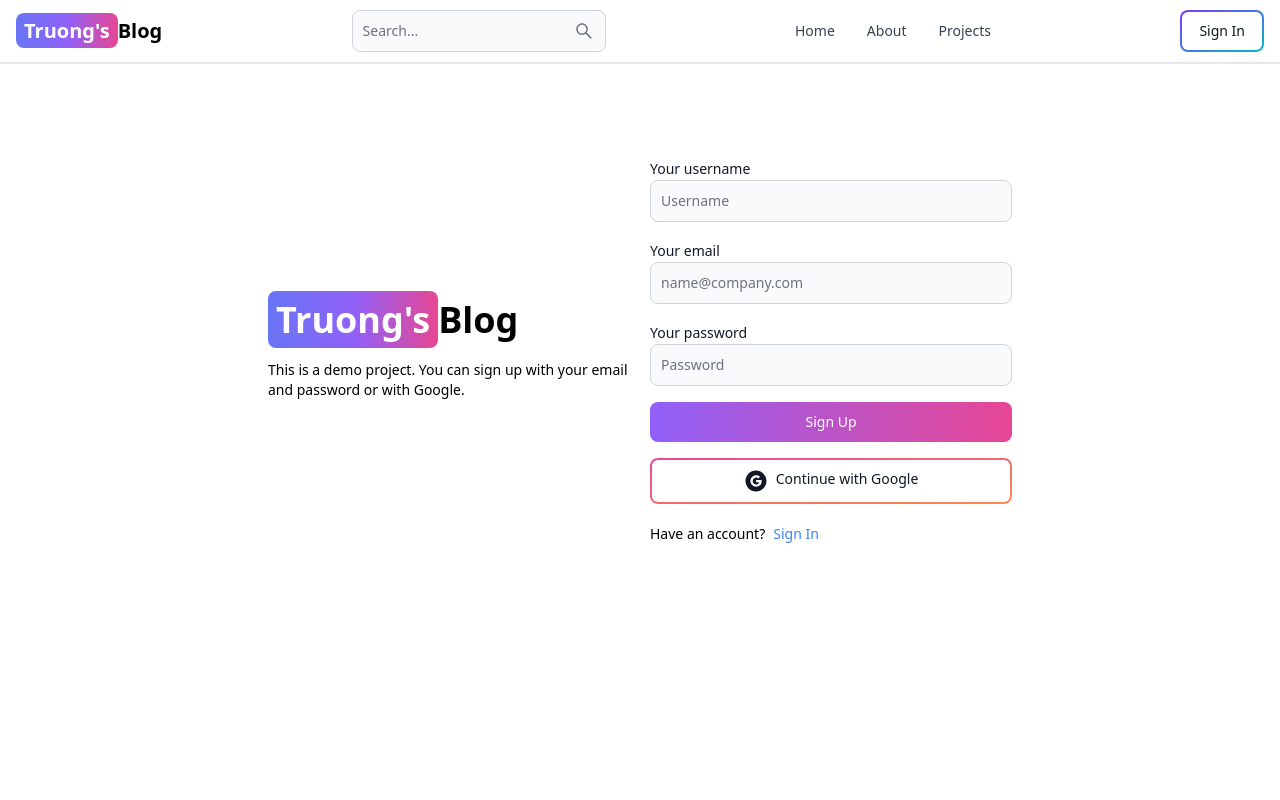
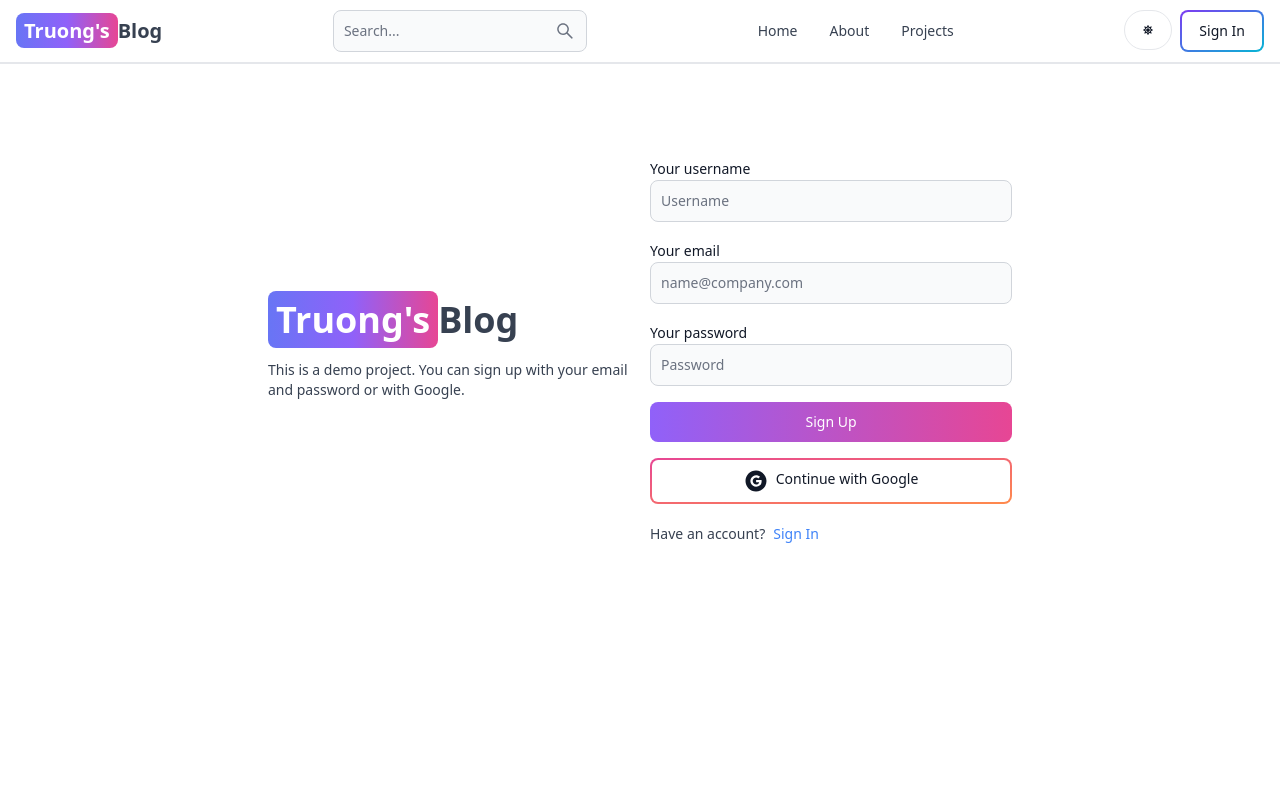
Before and after one commit to ValoQuang/portfolio, a React (Vite) app in the folder client/: page /sign-in in a window 1280 px wide. Shown: the top 800 px of the page. Built offline with nearby package versions, Linux system fonts and the light colour scheme.

Commit message:
fix: flowbite

```diff
--- a/client/package.json
+++ b/client/package.json
@@ -13,6 +13,7 @@
     "@reduxjs/toolkit": "^2.2.2",
     "dotenv": "^16.4.5",
     "firebase": "^10.9.0",
+    "flowbite-react": "^0.7.5",
     "react": "^18.2.0",
     "react-dom": "^18.2.0",
     "react-icons": "^5.0.1",
--- a/client/src/components/Header/Header.tsx
+++ b/client/src/components/Header/Header.tsx
@@ -1,34 +1,25 @@
-import { Avatar, Button, Dropdown, Navbar, TextInput } from "flowbite-react";
-import { Link, useLocation, useNavigate } from "react-router-dom";
-import { AiOutlineSearch } from "react-icons/ai";
-//import { FaMoon, FaSun } from 'react-icons/fa';
-import { useSelector, useDispatch } from "react-redux";
-//import { toggleTheme } from '../redux/theme/themeSlice';
-import { signoutSuccess } from "../../redux/user/userSlice";
-import { SetStateAction, useEffect, useState } from "react";
-import { RootState } from "../../redux/store";
+import { Avatar, Button, Dropdown, Navbar, TextInput } from 'flowbite-react';
+import { Link, useLocation, useNavigate } from 'react-router-dom';
+import { AiOutlineSearch } from 'react-icons/ai';
+import { FaMoon, FaSun } from 'react-icons/fa';
+import { useSelector, useDispatch } from 'react-redux';
+import { toggleTheme } from '../../redux/theme/themeSlice';
+import { signoutSuccess } from '../../redux/user/userSlice';
+import { SetStateAction, useEffect, useState } from 'react';
+import { RootState } from '../../redux/store';
 
-const Header = () => {
+export default function Header() {
   const path = useLocation().pathname;
   const location = useLocation();
   const navigate = useNavigate();
   const dispatch = useDispatch();
   const { currentUser } = useSelector((state: RootState) => state.user);
-  //const { theme } = useSelector((state) => state.theme);
-  const [searchTerm, setSearchTerm] = useState("");
-
-  //  <Button
-  //  className="w-12 h-10 hidden sm:inline"
-  //  color="gray"
-  //  pill
-  //  onClick={() => dispatch(toggleTheme())}
-  //>
-  //  {theme === "light" ? <FaSun /> : <FaMoon />}
-  //</Button>
+  const { theme } = useSelector((state: RootState) => state.theme);
+  const [searchTerm, setSearchTerm] = useState('');
 
   useEffect(() => {
     const urlParams = new URLSearchParams(location.search);
-    const searchTermFromUrl = urlParams.get("searchTerm");
+    const searchTermFromUrl = urlParams.get('searchTerm');
     if (searchTermFromUrl) {
       setSearchTerm(searchTermFromUrl);
     }
@@ -36,8 +27,8 @@ const Header = () => {
 
   const handleSignout = async () => {
     try {
-      const res = await fetch("/api/user/signout", {
-        method: "POST",
+      const res = await fetch('/api/user/signout', {
+        method: 'POST',
       });
       const data = await res.json();
       if (!res.ok) {
@@ -50,65 +41,71 @@ const Header = () => {
     }
   };
 
-  const handleSubmit = (e: { preventDefault: () => void }) => {
+  const handleSubmit = (e: { preventDefault: () => void; }) => {
     e.preventDefault();
     const urlParams = new URLSearchParams(location.search);
-    urlParams.set("searchTerm", searchTerm);
+    urlParams.set('searchTerm', searchTerm);
     const searchQuery = urlParams.toString();
     navigate(`/search?${searchQuery}`);
   };
 
   return (
-    <Navbar className="border-b-2">
+    <Navbar className='border-b-2'>
       <Link
-        to="/"
-        className="self-center whitespace-nowrap text-sm sm:text-xl font-semibold dark:text-white"
+        to='/'
+        className='self-center whitespace-nowrap text-sm sm:text-xl font-semibold dark:text-white'
       >
-        <span className="px-2 py-1 theme-color rounded-lg text-white">
+        <span className='px-2 py-1 bg-gradient-to-r from-indigo-500 via-purple-500 to-pink-500 rounded-lg text-white'>
           Truong's
         </span>
         Blog
       </Link>
       <form onSubmit={handleSubmit}>
         <TextInput
-          type="text"
-          placeholder="Search..."
+          type='text'
+          placeholder='Search...'
           rightIcon={AiOutlineSearch}
-          className="hidden lg:inline"
+          className='hidden lg:inline'
           value={searchTerm}
-          onChange={(e: { target: { value: SetStateAction<string> } }) =>
-            setSearchTerm(e.target.value)
-          }
+          onChange={(e: { target: { value: SetStateAction<string>; }; }) => setSearchTerm(e.target.value)}
         />
       </form>
-      <Button className="w-12 h-10 lg:hidden" color="gray" pill>
+      <Button className='w-12 h-10 lg:hidden' color='gray' pill>
         <AiOutlineSearch />
       </Button>
+      <div className='flex gap-2 md:order-2'>
+        <Button
+          className='w-12 h-10 hidden sm:inline'
+          color='gray'
+          pill
+          onClick={() => dispatch(toggleTheme())}
+        >
+          {theme === 'light' ? <FaSun /> : <FaMoon />}
+        </Button>
 
-      <div className="flex gap-2 md:order-2">
         {currentUser ? (
           <Dropdown
             arrowIcon={false}
             inline
             label={
-              <Avatar alt="user" img={currentUser.profilePicture} rounded />
+              <Avatar alt='user' img={currentUser.profilePicture} rounded />
             }
           >
             <Dropdown.Header>
-              <span className="block text-sm">@{currentUser.username}</span>
-              <span className="block text-sm font-medium truncate">
+              <span className='block text-sm'>@{currentUser.username}</span>
+              <span className='block text-sm font-medium truncate'>
                 {currentUser.email}
               </span>
             </Dropdown.Header>
-            <Link to={"/dashboard?tab=profile"}>
+            <Link to={'/dashboard?tab=profile'}>
               <Dropdown.Item>Profile</Dropdown.Item>
             </Link>
             <Dropdown.Divider />
             <Dropdown.Item onClick={handleSignout}>Sign out</Dropdown.Item>
           </Dropdown>
         ) : (
-          <Link to="/sign-in">
-            <Button gradientDuoTone="purpleToBlue" outline>
+          <Link to='/sign-in'>
+            <Button gradientDuoTone='purpleToBlue' outline>
               Sign In
             </Button>
           </Link>
@@ -117,18 +114,16 @@ const Header = () => {
         <Navbar.Toggle />
       </div>
       <Navbar.Collapse>
-        <Navbar.Link active={path === "/"} as={"div"}>
-          <Link to="/">Home</Link>
+        <Navbar.Link active={path === '/'} as={'div'}>
+          <Link to='/'>Home</Link>
         </Navbar.Link>
-        <Navbar.Link active={path === "/about"} as={"div"}>
-          <Link to="/about">About</Link>
+        <Navbar.Link active={path === '/about'} as={'div'}>
+          <Link to='/about'>About</Link>
         </Navbar.Link>
-        <Navbar.Link active={path === "/projects"} as={"div"}>
-          <Link to="/projects">Projects</Link>
+        <Navbar.Link active={path === '/projects'} as={'div'}>
+          <Link to='/projects'>Projects</Link>
         </Navbar.Link>
       </Navbar.Collapse>
     </Navbar>
   );
-};
-
-export default Header;
+}
--- a/client/src/redux/store.tsx
+++ b/client/src/redux/store.tsx
@@ -1,6 +1,6 @@
 import { configureStore, combineReducers } from '@reduxjs/toolkit';
 import userReducer from './user/userSlice';
-//import themeReducer from './theme/themeSlice';
+import themeReducer from './theme/themeSlice';
 import { persistReducer, persistStore } from 'redux-persist';
 import storage from 'redux-persist/lib/storage';
 
@@ -8,7 +8,7 @@ export type RootState = ReturnType<typeof rootReducer>;
 
 const rootReducer = combineReducers({
   user: userReducer,
-//  theme: themeReducer,
+  theme: themeReducer,
 });
 
 const persistConfig = {
--- a/client/src/redux/theme/themeSlice.ts
+++ b/client/src/redux/theme/themeSlice.ts
@@ -3,6 +3,10 @@ import {createSlice} from '@reduxjs/toolkit';
 const initialState = {
     theme: 'light',
 };
+
+export type Theme = {
+    theme: string;
+}
 
 const themeSlice = createSlice({
     name: 'theme',
--- a/client/src/router.tsx
+++ b/client/src/router.tsx
@@ -1,20 +1,13 @@
-import { Outlet, createBrowserRouter } from "react-router-dom";
-import { Suspense, lazy } from "react";
+import { createBrowserRouter } from "react-router-dom";
 import App from "./App";
 import Home from "./components/Pages/Home";
 import Signin from "./components/Pages/SignUp";
 import Signup from "./components/Pages/SignIn";
 import Dashboard from "./components/Pages/Dashboard";
 
-const LazyApp = () => (
-  <Suspense fallback={<div>Loading...</div>}>
-    <App />
-  </Suspense>
-);
-
 export const router = createBrowserRouter([
   {
-    element: <LazyApp />,
+    element:  <App />,
     children: [
       {
         path: "",
--- /dev/null
+++ b/client/src/utils/ThemeProvider.tsx
@@ -0,0 +1,13 @@
+import { useSelector } from 'react-redux';
+import { RootState } from '../redux/store';
+
+export default function ThemeProvider({ children }: any) {
+  const { theme } = useSelector((state: RootState) => state.theme);
+  return (
+    <div className={theme}>
+      <div className='bg-white text-gray-700 dark:text-gray-200 dark:bg-[rgb(16,23,42)] min-h-screen'>
+        {children}
+      </div>
+    </div>
+  );
+}
```
Also changed, not shown: client/src/main.tsx (+5 -2 lines), 1 other file (tests, documents, lock files or other folders).
